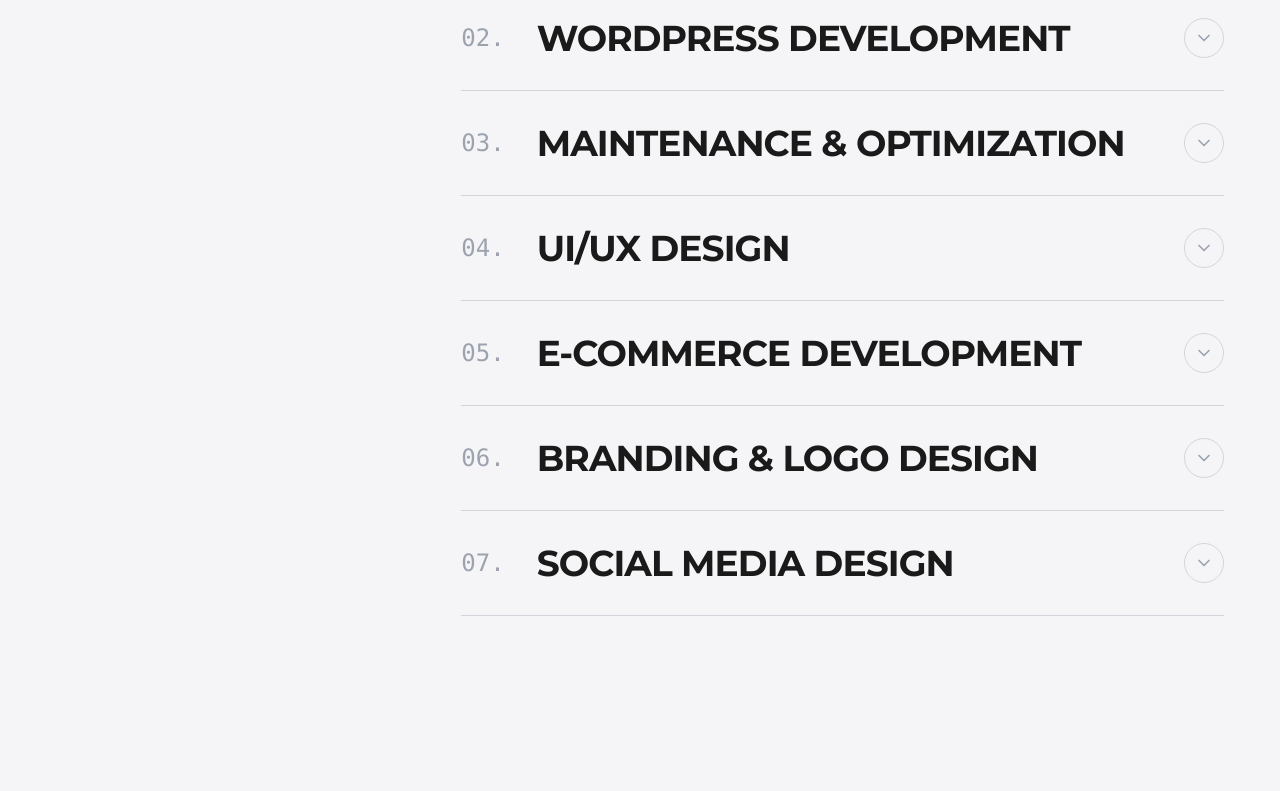
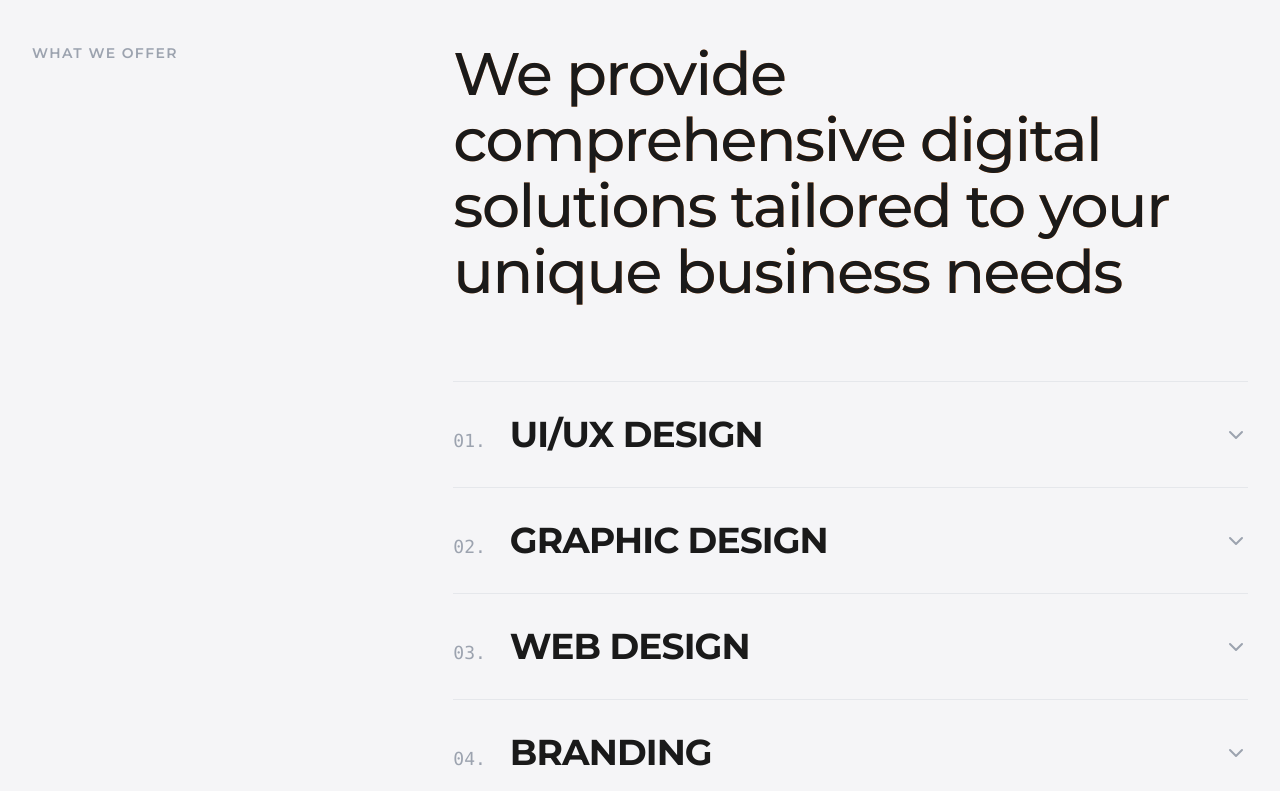
Before and after one commit to KamelMesbahi13/portfolio, a React (Vite) app: page /aboutme in a window 1280 px wide. Shown: the part 2749-3540 px from the top of the page. Built offline with nearby package versions, Linux system fonts and the light colour scheme.

Commit message:
fixing some code

```diff
--- a/src/Components/AboutMe/WhatWeOffer/WhatWeOffer.jsx
+++ b/src/Components/AboutMe/WhatWeOffer/WhatWeOffer.jsx
@@ -1,46 +1,270 @@
+// import { useState, useEffect, useRef, memo } from "react";
+// import { ChevronDown, ArrowUpRight, Plus, Minus } from "lucide-react";
+
+// const SERVICES = [
+//   {
+//     id: "01",
+//     title: "Full-Stack Web Development",
+//     summary:
+//       "I build fast, scalable, and visually appealing web applications using the MERN stack. From concept to deployment, I turn ideas into high-performing digital products.",
+//     details: [
+//       "MERN stack (MongoDB, Express, React, Node.js)",
+//       "Responsive UI with Tailwind CSS & Bootstrap",
+//       "RESTful API integration & state management",
+//       "Deployment on Render / Vercel with CI/CD",
+//     ],
+//   },
+//   {
+//     id: "02",
+//     title: "WordPress Development",
+//     summary:
+//       "I design and customize WordPress and WooCommerce websites that are modern, fast, and easy to manage, including custom plugin development.",
+//     details: [
+//       "Custom WordPress & WooCommerce creation",
+//       "Theme customization & plugin integration",
+//       "SEO-friendly, responsive, and secure design",
+//       "Training and long-term client support",
+//     ],
+//   },
+//   {
+//     id: "03",
+//     title: "Maintenance & Optimization",
+//     summary:
+//       "Ongoing support to ensure your website stays optimized, secure, and aligned with your business goals.",
+//     details: [
+//       "Performance and security updates",
+//       "Bug fixes and feature enhancements",
+//       "Speed optimization & SEO improvements",
+//       "Regular backups and technical support",
+//     ],
+//   },
+//   {
+//     id: "04",
+//     title: "UI/UX Design",
+//     summary:
+//       "I craft clean, modern, and user-friendly interfaces that provide seamless user experiences across all devices.",
+//     details: [
+//       "Wireframes, mockups, and prototypes",
+//       "Modern layouts using Figma",
+//       "Responsive design & accessibility",
+//       "User testing and design iteration",
+//     ],
+//   },
+//   {
+//     id: "05",
+//     title: "E-Commerce Development",
+//     summary:
+//       "Professional e-commerce solutions that help businesses sell online effectively — from product management to payment systems.",
+//     details: [
+//       "Custom stores (MERN / WooCommerce)",
+//       "Secure payments & responsive dashboards",
+//       "Product & order management systems",
+//       "Optimized checkout flows",
+//     ],
+//   },
+//   {
+//     id: "06",
+//     title: "Branding & Logo Design",
+//     summary:
+//       "Defining visual identity through creative logo design and consistent branding systems.",
+//     details: [
+//       "Logo creation and brand guidelines",
+//       "Color palettes and typography systems",
+//       "Visual assets for marketing",
+//       "Brand storytelling",
+//     ],
+//   },
+//   {
+//     id: "07",
+//     title: "Social Media Design",
+//     summary:
+//       "Engaging social media posts, stories, and ad creatives that match your brand's identity.",
+//     details: [
+//       "Custom designs for Instagram/LinkedIn",
+//       "Ad creatives for marketing campaigns",
+//       "Story templates & carousel posts",
+//       "Consistent brand visuals",
+//     ],
+//   },
+// ];
+
+// const WhatWeOffer = () => {
+//   const [isVisible, setIsVisible] = useState(false);
+//   const [openService, setOpenService] = useState(null); // Tracks open accordion
+//   const sectionRef = useRef(null);
+
+//   // Intersection Observer for Section Reveal
+//   useEffect(() => {
+//     const el = sectionRef.current;
+//     if (!el) return;
+
+//     const observer = new IntersectionObserver(
+//       ([entry]) => {
+//         if (entry.isIntersecting) {
+//           setIsVisible(true);
+//           observer.disconnect();
+//         }
+//       },
+//       { threshold: 0.1 }
+//     );
+
+//     observer.observe(el);
+//     return () => observer.disconnect();
+//   }, []);
+
+//   // Toggle Accordion Logic
+//   const toggleService = (id) => {
+//     setOpenService(openService === id ? null : id);
+//   };
+
+//   // Helper for scroll animation classes
+//   const getAnimClass = (baseClass) => {
+//     return isVisible ? "anim-visible" : baseClass;
+//   };
+
+//   return (
+//     <section
+//       ref={sectionRef}
+//       className="container w-full pt-20 pb-12 transition-colors duration-500 bg-lightBg dark:bg-darkBg md:pt-36 lg:pb-24"
+//     >
+//       <div className="px-4 mx-auto max-w-7xl sm:px-6">
+//         <div className="grid grid-cols-1 gap-10 md:grid-cols-12 md:gap-8 lg:gap-12">
+//           {/* LEFT COLUMN: Sticky Label */}
+//           <div className="relative md:col-span-3 lg:col-span-4">
+//             <div
+//               className={`md:sticky md:top-32 anim-item ${getAnimClass(
+//                 "anim-hidden-up"
+//               )}`}
+//             >
+//               <span className="flex items-center gap-2 text-sm font-bold tracking-widest uppercase text-secondColor">
+//                 <span className="w-8 h-[2px] bg-secondColor"></span>
+//                 What We Offer
+//               </span>
+
+//               <h2 className="mt-4 text-3xl font-bold leading-tight text-textColorWhite dark:text-white lg:text-4xl">
+//                 Expertise that <br /> drives growth.
+//               </h2>
+//             </div>
+//           </div>
+
+//           {/* RIGHT COLUMN: Accordion Content */}
+//           <div className="md:col-span-9 lg:col-span-8">
+//             <div className="space-y-0">
+//               {SERVICES.map((service, index) => {
+//                 const isOpen = openService === service.id;
+
+//                 return (
+//                   <div
+//                     key={service.id}
+//                     className={`border-b border-gray-300 dark:border-zinc-800 anim-item ${getAnimClass(
+//                       "anim-hidden-up"
+//                     )}`}
+//                     style={{ transitionDelay: `${index * 100}ms` }}
+//                   >
+//                     <button
+//                       onClick={() => toggleService(service.id)}
+//                       className="flex items-center justify-between w-full py-6 text-left group md:py-8"
+//                       aria-expanded={isOpen}
+//                     >
+//                       <div className="flex items-center gap-4 md:gap-8">
+//                         {/* Number */}
+//                         <span
+//                           className={`text-xl md:text-2xl font-mono font-medium transition-colors duration-300 ${
+//                             isOpen
+//                               ? "text-secondColor"
+//                               : "text-gray-400 dark:text-zinc-600"
+//                           }`}
+//                         >
+//                           {service.id}.
+//                         </span>
+
+//                         {/* Title */}
+//                         <h2
+//                           className={`font-bold uppercase tracking-tight transition-colors duration-300 ${
+//                             isOpen
+//                               ? "text-secondColor"
+//                               : "text-textColorWhite dark:text-white group-hover:text-secondColor"
+//                           }`}
+//                         >
+//                           {service.title}
+//                         </h2>
+//                       </div>
+
+//                       {/* Icon */}
+//                       <div
+//                         className={`relative flex items-center justify-center w-8 h-8 md:w-10 md:h-10 border rounded-full transition-all duration-300 ${
+//                           isOpen
+//                             ? "border-secondColor bg-secondColor text-white rotate-180"
+//                             : "border-gray-300 dark:border-zinc-700 text-gray-400 dark:text-gray-500 group-hover:border-secondColor group-hover:text-secondColor"
+//                         }`}
+//                       >
+//                         <ChevronDown size={20} />
+//                       </div>
+//                     </button>
+
+//                     {/* Expandable Content */}
+//                     <div
+//                       className={`grid transition-[grid-template-rows] duration-500 ease-in-out ${
+//                         isOpen
+//                           ? "grid-rows-[1fr] pb-8 opacity-100"
+//                           : "grid-rows-[0fr] opacity-0"
+//                       }`}
+//                     >
+//                       <div className="overflow-hidden">
+//                         <div className="pl-0 md:pl-[4.5rem] lg:pl-[5.5rem] grid gap-6 md:grid-cols-2">
+//                           {/* Summary */}
+//                           <div>
+//                             <h4 className="mb-2 text-sm font-bold tracking-wider uppercase text-textColorDark dark:text-gray-500">
+//                               Overview
+//                             </h4>
+//                             <p className="text-base leading-relaxed text-textColorWhite dark:text-gray-300">
+//                               {service.summary}
+//                             </p>
+//                           </div>
+
+//                           {/* Details List */}
+//                           <div>
+//                             <h4 className="mb-2 text-sm font-bold tracking-wider uppercase text-textColorDark dark:text-gray-500">
+//                               Services Included
+//                             </h4>
+//                             <ul className="space-y-2">
+//                               {service.details.map((detail, idx) => (
+//                                 <li
+//                                   key={idx}
+//                                   className="flex items-start gap-2 text-sm text-gray-600 dark:text-gray-400"
+//                                 >
+//                                   <ArrowUpRight
+//                                     size={16}
+//                                     className="mt-0.5 text-secondColor shrink-0"
+//                                   />
+//                                   {detail}
+//                                 </li>
+//                               ))}
+//                             </ul>
+//                           </div>
+//                         </div>
+//                       </div>
+//                     </div>
+//                   </div>
+//                 );
+//               })}
+//             </div>
+//           </div>
+//         </div>
+//       </div>
+//     </section>
+//   );
+// };
+
+// export default memo(WhatWeOffer);
+
 import { useState, useEffect, useRef, memo } from "react";
-import { ChevronDown, ArrowUpRight, Plus, Minus } from "lucide-react";
+import { ChevronDown, ArrowUpRight } from "lucide-react";
 
 const SERVICES = [
   {
     id: "01",
-    title: "Full-Stack Web Development",
-    summary:
-      "I build fast, scalable, and visually appealing web applications using the MERN stack. From concept to deployment, I turn ideas into high-performing digital products.",
-    details: [
-      "MERN stack (MongoDB, Express, React, Node.js)",
-      "Responsive UI with Tailwind CSS & Bootstrap",
-      "RESTful API integration & state management",
-      "Deployment on Render / Vercel with CI/CD",
-    ],
-  },
-  {
-    id: "02",
-    title: "WordPress Development",
-    summary:
-      "I design and customize WordPress and WooCommerce websites that are modern, fast, and easy to manage, including custom plugin development.",
-    details: [
-      "Custom WordPress & WooCommerce creation",
-      "Theme customization & plugin integration",
-      "SEO-friendly, responsive, and secure design",
-      "Training and long-term client support",
-    ],
-  },
-  {
-    id: "03",
-    title: "Maintenance & Optimization",
-    summary:
-      "Ongoing support to ensure your website stays optimized, secure, and aligned with your business goals.",
-    details: [
-      "Performance and security updates",
-      "Bug fixes and feature enhancements",
-      "Speed optimization & SEO improvements",
-      "Regular backups and technical support",
-    ],
-  },
-  {
-    id: "04",
-    title: "UI/UX Design",
+    title: "UI/UX Design", // Matching your screenshot order
     summary:
       "I craft clean, modern, and user-friendly interfaces that provide seamless user experiences across all devices.",
     details: [
@@ -51,39 +275,75 @@ const SERVICES = [
     ],
   },
   {
+    id: "02",
+    title: "Graphic Design",
+    summary:
+      "Visual storytelling that communicates your brand message effectively through creative graphic solutions.",
+    details: [
+      "Marketing materials & brochures",
+      "Social media graphics",
+      "Infographics & visual data",
+      "Print design assets",
+    ],
+  },
+  {
+    id: "03",
+    title: "Web Design",
+    summary:
+      "Designing engaging websites that balance aesthetics with functionality to drive conversions.",
+    details: [
+      "Landing page design",
+      "Website redesigns",
+      "Design systems & style guides",
+      "Interactive elements",
+    ],
+  },
+  {
+    id: "04",
+    title: "Branding",
+    summary:
+      "Defining visual identity through creative logo design and consistent branding systems.",
+    details: [
+      "Logo creation & guidelines",
+      "Color palettes & typography",
+      "Brand strategy & positioning",
+      "Visual identity packages",
+    ],
+  },
+  {
     id: "05",
-    title: "E-Commerce Development",
+    title: "Full-Stack Web Development",
     summary:
-      "Professional e-commerce solutions that help businesses sell online effectively — from product management to payment systems.",
+      "Building fast, scalable web applications using the MERN stack from concept to deployment.",
     details: [
-      "Custom stores (MERN / WooCommerce)",
-      "Secure payments & responsive dashboards",
-      "Product & order management systems",
-      "Optimized checkout flows",
+      "MERN stack (MongoDB, Express, React, Node)",
+      "API integration & database design",
+      "Performance optimization",
+      "Secure deployment",
     ],
   },
   {
     id: "06",
-    title: "Branding & Logo Design",
+    title: "WordPress Development",
     summary:
-      "Defining visual identity through creative logo design and consistent branding systems.",
+      "Custom WordPress solutions that are easy to manage, secure, and SEO-friendly.",
     details: [
-      "Logo creation and brand guidelines",
-      "Color palettes and typography systems",
-      "Visual assets for marketing",
-      "Brand storytelling",
+      "Theme customization",
+      "Plugin development",
+      "E-commerce (WooCommerce)",
+      "Site maintenance",
     ],
   },
   {
     id: "07",
-    title: "Social Media Design",
+    title: "Social Media Content",
     summary:
-      "Engaging social media posts, stories, and ad creatives that match your brand's identity.",
+      "Engaging content creation that grows your audience and enhances brand visibility.",
     details: [
-      "Custom designs for Instagram/LinkedIn",
-      "Ad creatives for marketing campaigns",
-      "Story templates & carousel posts",
-      "Consistent brand visuals",
+      "Content strategy",
+      "Reels & Story design",
+      "Ad creatives",
+      "Copywriting support",
     ],
   },
 ];
@@ -93,7 +353,6 @@ const WhatWeOffer = () => {
   const [openService, setOpenService] = useState(null); // Tracks open accordion
   const sectionRef = useRef(null);
 
-  // Intersection Observer for Section Reveal
   useEffect(() => {
     const el = sectionRef.current;
     if (!el) return;
@@ -105,74 +364,82 @@ const WhatWeOffer = () => {
           observer.disconnect();
         }
       },
-      { threshold: 0.1 }
+      { threshold: 0.2 }
     );
 
     observer.observe(el);
     return () => observer.disconnect();
   }, []);
 
-  // Toggle Accordion Logic
+  // Helper to toggle animation classes
+  const getAnimClass = (baseClass) => {
+    return isVisible ? "anim-visible" : baseClass;
+  };
+
   const toggleService = (id) => {
     setOpenService(openService === id ? null : id);
-  };
-
-  // Helper for scroll animation classes
-  const getAnimClass = (baseClass) => {
-    return isVisible ? "anim-visible" : baseClass;
   };
 
   return (
     <section
       ref={sectionRef}
-      className="container w-full pt-20 pb-12 transition-colors duration-500 bg-lightBg dark:bg-darkBg md:pt-36 lg:pb-24"
+      className="w-full pb-12 transition-colors duration-500 pt-28 bg-lightBg dark:bg-darkBg container mt-[10rem] md:pt-36 lg:pb-24"
     >
-      <div className="px-4 mx-auto max-w-7xl sm:px-6">
+      <div className="mx-auto max-w-7xl">
         <div className="grid grid-cols-1 gap-10 md:grid-cols-12 md:gap-8 lg:gap-12">
-          {/* LEFT COLUMN: Sticky Label */}
+          {/* LEFT COLUMN: Label (Sticky) */}
           <div className="relative md:col-span-3 lg:col-span-4">
             <div
               className={`md:sticky md:top-32 anim-item ${getAnimClass(
                 "anim-hidden-up"
               )}`}
             >
-              <span className="flex items-center gap-2 text-sm font-bold tracking-widest uppercase text-secondColor">
-                <span className="w-8 h-[2px] bg-secondColor"></span>
+              <span className="text-sm font-semibold tracking-widest text-gray-400 uppercase dark:text-gray-500">
                 What We Offer
               </span>
-
-              <h2 className="mt-4 text-3xl font-bold leading-tight text-textColorWhite dark:text-white lg:text-4xl">
-                Expertise that <br /> drives growth.
-              </h2>
             </div>
           </div>
 
-          {/* RIGHT COLUMN: Accordion Content */}
+          {/* RIGHT COLUMN: Content */}
           <div className="md:col-span-9 lg:col-span-8">
-            <div className="space-y-0">
+            {/* 1. Headline */}
+            <h1
+              className={`
+                mb-12 md:mb-16
+                font-medium leading-[1.1] tracking-tight text-textColorWhite dark:text-white
+                anim-item delay-200 ${getAnimClass("anim-hidden-right")}
+              `}
+            >
+              We provide comprehensive digital solutions tailored to your unique
+              business needs
+            </h1>
+
+            {/* 2. Accordion List */}
+            <div className="border-t border-gray-200 dark:border-zinc-800">
               {SERVICES.map((service, index) => {
                 const isOpen = openService === service.id;
 
                 return (
                   <div
                     key={service.id}
-                    className={`border-b border-gray-300 dark:border-zinc-800 anim-item ${getAnimClass(
-                      "anim-hidden-up"
-                    )}`}
-                    style={{ transitionDelay: `${index * 100}ms` }}
+                    className={`
+                      border-b border-gray-200 dark:border-zinc-800
+                      anim-item ${getAnimClass("anim-hidden-up")}
+                    `}
+                    // Stagger animation delay for list items
+                    style={{ transitionDelay: `${400 + index * 100}ms` }}
                   >
                     <button
                       onClick={() => toggleService(service.id)}
                       className="flex items-center justify-between w-full py-6 text-left group md:py-8"
-                      aria-expanded={isOpen}
                     >
-                      <div className="flex items-center gap-4 md:gap-8">
+                      <div className="flex items-baseline gap-4 md:gap-6">
                         {/* Number */}
                         <span
-                          className={`text-xl md:text-2xl font-mono font-medium transition-colors duration-300 ${
+                          className={`text-lg font-mono transition-colors duration-300 ${
                             isOpen
                               ? "text-secondColor"
-                              : "text-gray-400 dark:text-zinc-600"
+                              : "text-gray-400 dark:text-gray-600"
                           }`}
                         >
                           {service.id}.
@@ -190,16 +457,13 @@ const WhatWeOffer = () => {
                         </h3>
                       </div>
 
-                      {/* Icon */}
-                      <div
-                        className={`relative flex items-center justify-center w-8 h-8 md:w-10 md:h-10 border rounded-full transition-all duration-300 ${
-                          isOpen
-                            ? "border-secondColor bg-secondColor text-white rotate-180"
-                            : "border-gray-300 dark:border-zinc-700 text-gray-400 dark:text-gray-500 group-hover:border-secondColor group-hover:text-secondColor"
+                      {/* Chevron Icon */}
+                      <ChevronDown
+                        size={24}
+                        className={`transition-transform duration-300 text-gray-400 group-hover:text-secondColor ${
+                          isOpen ? "rotate-180 text-secondColor" : ""
                         }`}
-                      >
-                        <ChevronDown size={20} />
-                      </div>
+                      />
                     </button>
 
                     {/* Expandable Content */}
@@ -211,27 +475,21 @@ const WhatWeOffer = () => {
                       }`}
                     >
                       <div className="overflow-hidden">
-                        <div className="pl-0 md:pl-[4.5rem] lg:pl-[5.5rem] grid gap-6 md:grid-cols-2">
+                        <div className="pl-0 md:pl-[3.5rem] lg:pl-[4.5rem] grid gap-6 md:grid-cols-2">
                           {/* Summary */}
                           <div>
-                            <h4 className="mb-2 text-sm font-bold tracking-wider uppercase text-textColorDark dark:text-gray-500">
-                              Overview
-                            </h4>
-                            <p className="text-base leading-relaxed text-textColorWhite dark:text-gray-300">
+                            <p className="text-base leading-relaxed text-textColorDark dark:text-gray-400">
                               {service.summary}
                             </p>
                           </div>
 
                           {/* Details List */}
                           <div>
-                            <h4 className="mb-2 text-sm font-bold tracking-wider uppercase text-textColorDark dark:text-gray-500">
-                              Services Included
-                            </h4>
                             <ul className="space-y-2">
                               {service.details.map((detail, idx) => (
                                 <li
                                   key={idx}
-                                  className="flex items-start gap-2 text-sm text-gray-600 dark:text-gray-400"
+                                  className="flex items-start gap-2 text-sm text-textColorWhite dark:text-gray-300"
                                 >
                                   <ArrowUpRight
                                     size={16}
--- a/src/index.css
+++ b/src/index.css
@@ -4,19 +4,19 @@
 
 @layer components {
   h1 {
-    @apply mb-0 text-4xl font-bold text-gray-900 md:font-bold heading-gradient md:text-6xl dark:text-white;
+    @apply mb-0 text-4xl font-medium text-gray-900 md:font-medium heading-gradient md:text-6xl dark:text-white;
   }
 
   h2 {
-    @apply text-base font-semibold text-gray-900 md:font-bold md:text-2xl dark:text-white;
+    @apply text-base font-medium text-gray-900 md:font-medium md:text-2xl dark:text-white;
   }
 
   h6 {
-    @apply text-lg font-bold text-gray-900 md:text-xl dark:text-white;
+    @apply text-lg font-medium text-gray-900 md:text-xl dark:text-white;
   }
 
   .heading-gradient {
-    @apply relative inline-block font-bold text-transparent bg-clip-text;
+    @apply relative inline-block font-medium text-transparent bg-clip-text;
     background-image: linear-gradient(
       90deg,
       #f87b1b 0%,
```
